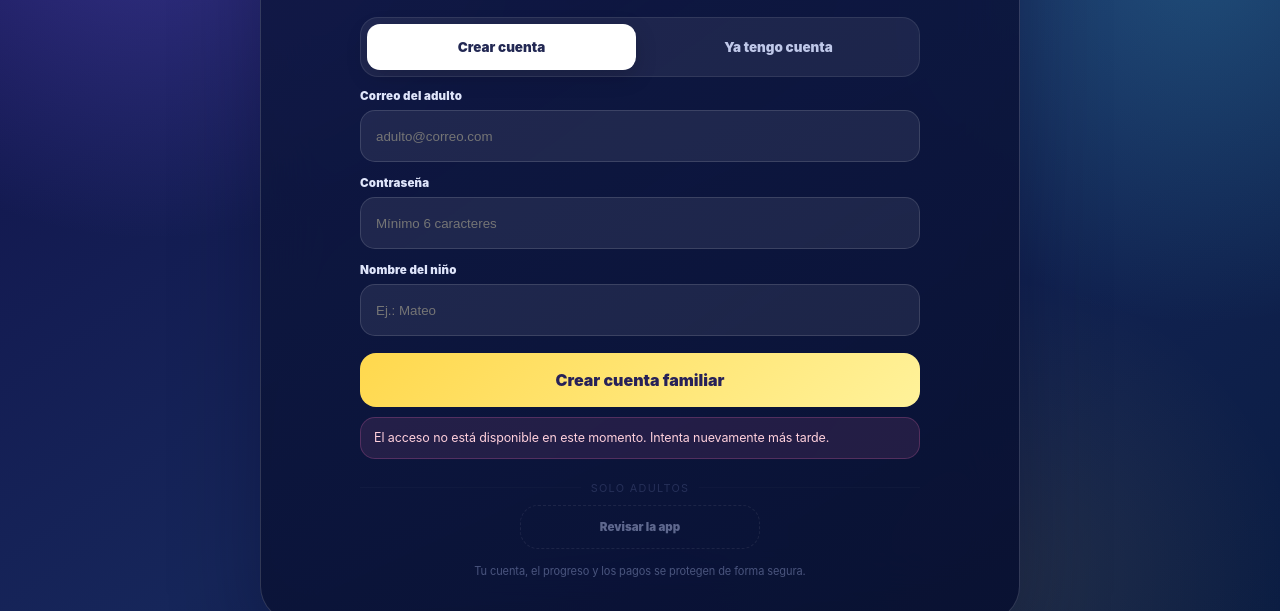
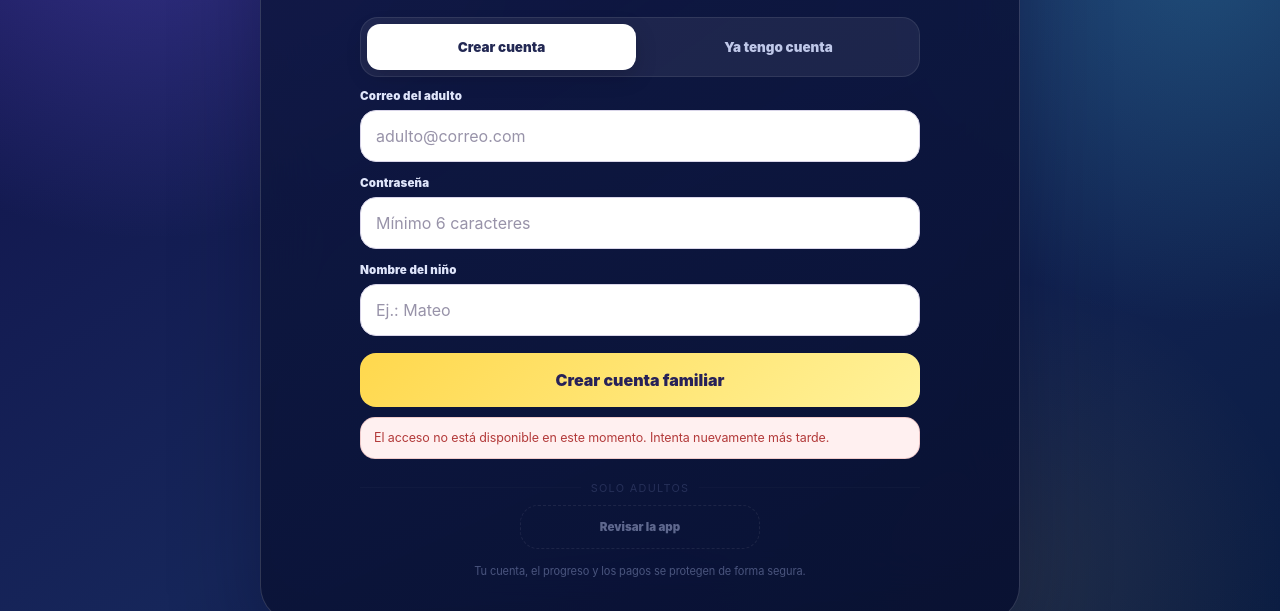
Before and after one commit to LIVRAai/Aventura_V.1, a website: page index.html in a window 1280 px wide. Shown: the part 189-800 px from the top of the page. Drawn offline with nearby package versions, Linux system fonts and the light colour scheme; no server answers.

Commit message:
feat(v24.3): apply shared NOVA UI layer to app

```diff
--- a/styles.css
+++ b/styles.css
@@ -1,2 +1,3 @@
 @import url('/styles-v24.css');
 @import url('/styles-v24-2.css');
+@import url('/nova-ui.css');
```
